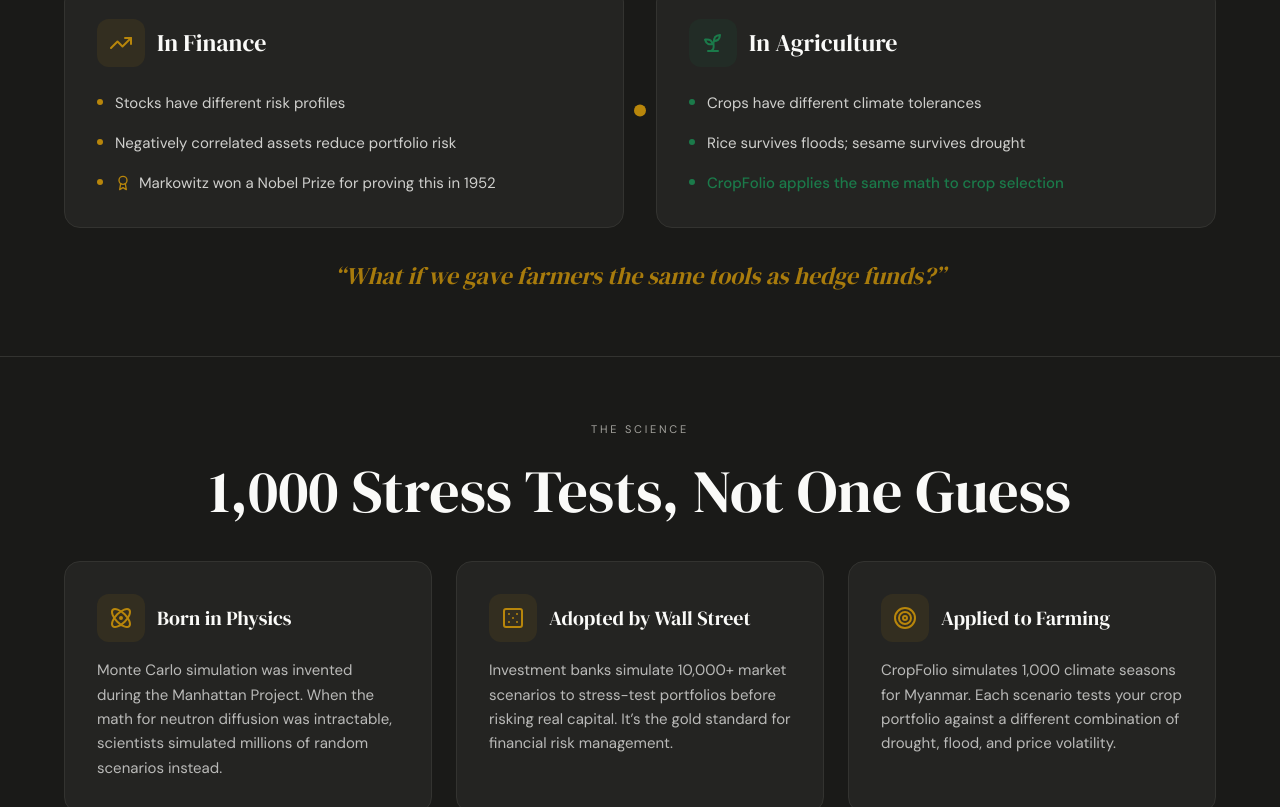
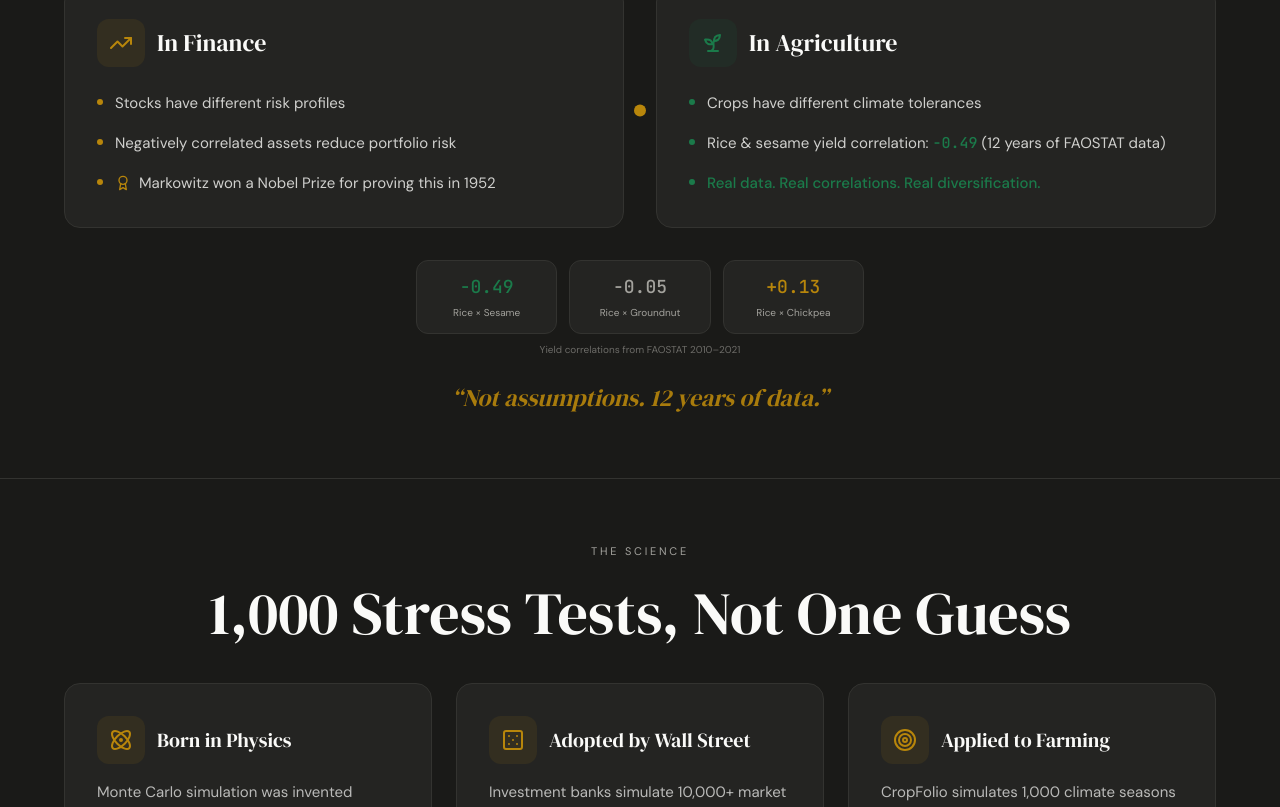
Before and after one commit to soneeee22000/CropFolio, a React (Vite) app in the folder frontend/: page / in a window 1280 px wide. Shown: the part 1513-2320 px from the top of the page. Built offline with nearby package versions, Linux system fonts and the light colour scheme; no server answers.

Commit message:
feat: add FAOSTAT correlation data to landing page — real numbers, not claims

```diff
--- a/frontend/src/components/landing/cross-domain-section.tsx
+++ b/frontend/src/components/landing/cross-domain-section.tsx
@@ -126,26 +126,62 @@
               </li>
               <li className="flex items-start gap-3">
                 <span className="w-1.5 h-1.5 rounded-full bg-primary mt-2 shrink-0" />
-                <span>Rice survives floods; sesame survives drought</span>
+                <span>
+                  Rice &amp; sesame yield correlation:{" "}
+                  <span className="font-data text-primary font-medium">
+                    -0.49
+                  </span>{" "}
+                  (12 years of FAOSTAT data)
+                </span>
               </li>
               <li className="flex items-start gap-3">
                 <span className="w-1.5 h-1.5 rounded-full bg-primary mt-2 shrink-0" />
                 <span className="text-primary font-medium">
-                  CropFolio applies the same math to crop selection
+                  Real data. Real correlations. Real diversification.
                 </span>
               </li>
             </ul>
           </div>
         </div>
 
+        {/* Data-backed correlation grid */}
+        <div
+          className={`mt-8 grid grid-cols-3 gap-3 max-w-md mx-auto transition-all duration-700 delay-600 ${
+            isInView ? "opacity-100 translate-y-0" : "opacity-0 translate-y-8"
+          }`}
+        >
+          {[
+            { pair: "Rice × Sesame", corr: "-0.49", color: "text-primary" },
+            {
+              pair: "Rice × Groundnut",
+              corr: "-0.05",
+              color: "text-[#A3A29D]",
+            },
+            { pair: "Rice × Chickpea", corr: "+0.13", color: "text-accent" },
+          ].map((item) => (
+            <div
+              key={item.pair}
+              className="text-center bg-[#242422] border border-[#333330] rounded-xl p-3"
+            >
+              <p className={`font-data text-lg font-medium ${item.color}`}>
+                {item.corr}
+              </p>
+              <p className="text-[10px] text-[#A3A29D] mt-1">{item.pair}</p>
+            </div>
+          ))}
+        </div>
+        <p className="text-center text-[10px] text-[#A3A29D]/60 mt-2">
+          Yield correlations from FAOSTAT 2010–2021
+        </p>
+
         {/* Bridge statement */}
         <div
-          className={`text-center mt-8 transition-all duration-700 delay-500 ${
+          className={`text-center mt-6 transition-all duration-700 delay-700 ${
             isInView ? "opacity-100 translate-y-0" : "opacity-0 translate-y-8"
           }`}
         >
           <p className="font-display text-xl sm:text-2xl text-accent/90 italic">
-            &ldquo;What if we gave farmers the same tools as hedge funds?&rdquo;
+            &ldquo;Not assumptions. 12 years of data.&rdquo;
           </p>
         </div>
       </div>
--- a/frontend/src/components/landing/tech-section.tsx
+++ b/frontend/src/components/landing/tech-section.tsx
@@ -7,14 +7,16 @@
   { name: "D3.js", category: "Visualization" },
   { name: "scipy", category: "Optimization" },
   { name: "Gemini AI", category: "AI" },
+  { name: "FAOSTAT", category: "Data" },
   { name: "NASA POWER", category: "Data" },
   { name: "Open-Meteo", category: "Data" },
 ];
 
 const stats = [
   { value: "89", label: "Automated Tests" },
-  { value: "88%", label: "Backend Coverage" },
-  { value: "0", label: "External AI Costs" },
+  { value: "12yr", label: "FAOSTAT Yield Data" },
+  { value: "10", label: "API Endpoints" },
+  { value: "$0", label: "AI Costs (Gemini Free)" },
 ];
 
 /**
```
